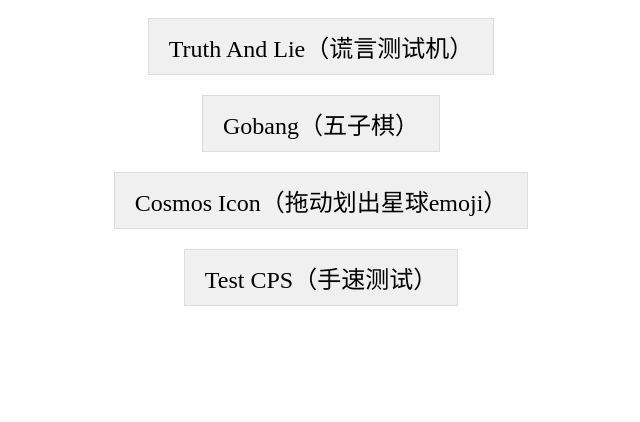
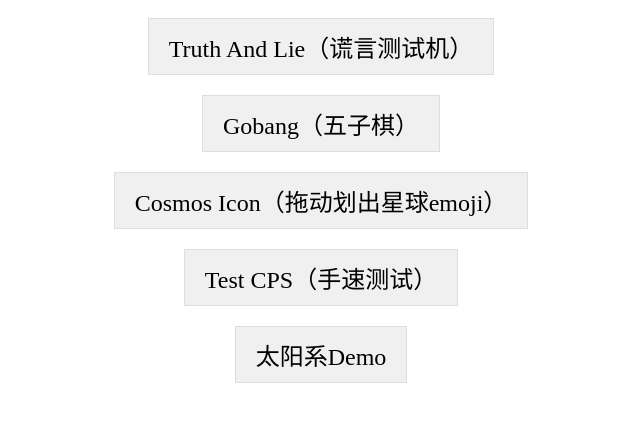
Before and after one commit to eUsEr114514/PrimaryGame, a plain HTML site: page index.html in a window 1280 px wide. Shown: the whole page, without its empty margins (319-959 px from the left). Drawn offline with Linux system fonts and the light colour scheme.

Commit message:
add solar system in main index

```diff
--- a/index.html
+++ b/index.html
@@ -47,6 +47,10 @@
     <div class="button-block">
         <a href="handSpeed.html" target="_blank">Test CPS（手速测试）</a>
     </div>
+    <div class="button-block">
+        <a href="solarSystem/index.html" target="_blank">太阳系Demo</a>
+    </div>
+
 </section>
 </body>
 </html>
```
